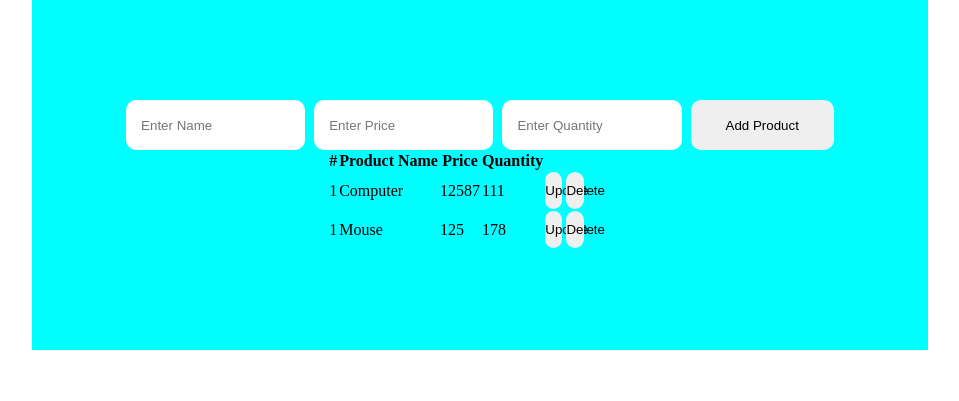
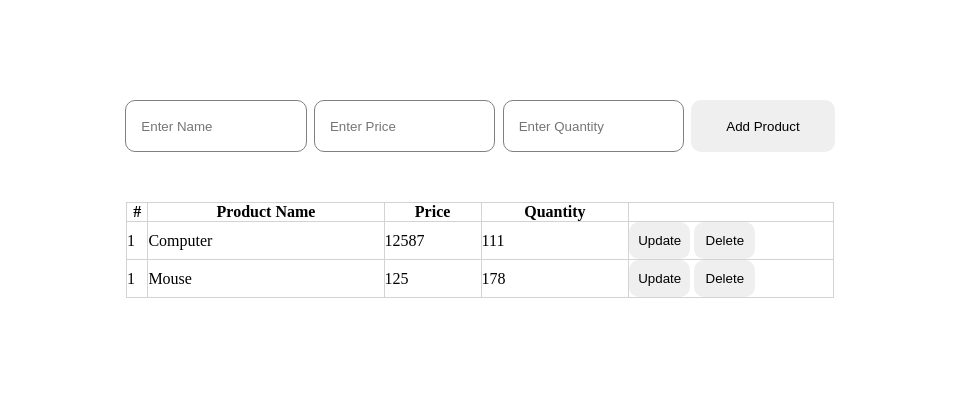
Before and after one commit to vaibhav1465/Product-Manangement-System, a plain HTML site: page index.html in a window 1280 px wide. Shown: the whole page, without its empty margins (160-1119 px from the left). Drawn offline with Linux system fonts and the light colour scheme.

Commit message:
Add files via upload

```diff
--- a/index.css
+++ b/index.css
@@ -12,7 +12,7 @@
     flex-direction: column;
     padding-top: 100px;
     padding-bottom:100px ;
-    background-color: aqua;
+    /* background-color: aqua; */
     align-items: center;
     justify-content: space-between;
 }
@@ -28,6 +28,7 @@
     outline: none;
     border-radius: 10px;
     text-indent: 15px;
+    border: 1px solid gray;
 }
 .btn{
     width: 20%;
@@ -37,3 +38,15 @@
     border: none;
 
 }
+table{
+    margin-top: 50px;
+    width: 79%;
+    border: 1px solid lightgray;
+    border-collapse: collapse;
+}
+th,td{
+    border: 1px solid lightgray;
+}
+table .btn{
+    width: 30%;
+}
```
